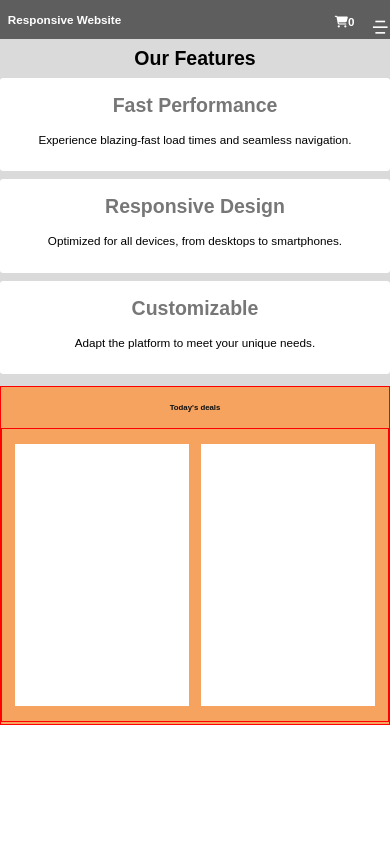
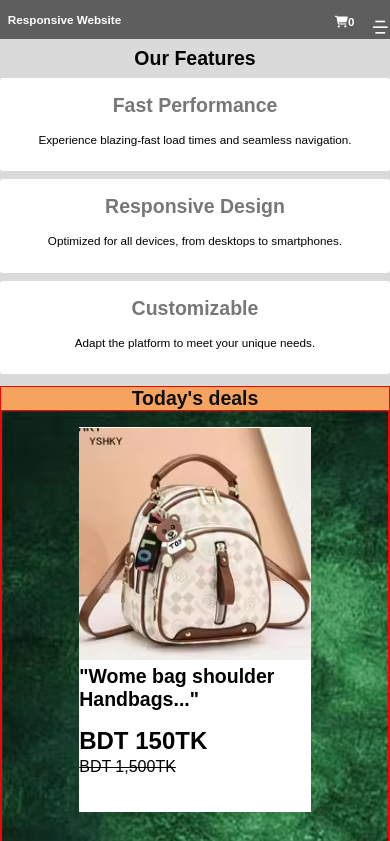
Before and after one commit to rokon1678/startCoding, a plain HTML site: page project/Responsive/Responsive.html in a window 390 px wide. Shown: the top 841 px of the page. Drawn offline with nearby package versions, Linux system fonts and the light colour scheme.

Commit message:
add new file

```diff
--- a/project/Responsive/Responsive.css
+++ b/project/Responsive/Responsive.css
@@ -184,19 +184,70 @@
     height: 90%;
     width: 45%;
     background-color: #fff;
-    /* background-image: url("background.avif");
-    object-fit: cover; */
+    background-image: url("background.avif");
+    object-fit: cover;
+    display: flex;
+    justify-content: center;
+    align-items: center;
 }
+
+
 
 .subSectiontwo{
     height: 90%;
     width: 45%;
     background-color: #fff;
-    /* background-image: url("bakcground2.jpg");
-    object-fit: cover; */
+    background-image: url("bakcground2.jpg");
+    object-fit: cover;
+    display: flex;
+    justify-content: center;
+    align-items: center;
+}
+
+/* subSectionOneProductAreaOne */
+.subSectionOneProductAreaOne{
+    height: 90%;
+    width: 30%;
+   background-color: #fff;
+    margin: 0rem 1rem;
+    transform: scale(1,1);
+    transition: all 0.4s 0s linear ;
+}
+
+.subSectionOneProductAreaOne:hover{
+    transform: scale(1.1,1.1);
 }
 
 
+.subSectionOneProductAreaOneImage{
+    height: 12vw;
+    width: 100%;
+    object-fit: cover;
+
+}
+/* discriptio  */
+.discription{
+    font-size: 1vw;
+    font-weight: 600;
+    font-family: sans-serif;
+}
+
+.discountPrice{
+    font-family: sans-serif;
+    margin: 1rem 0rem 0.2rem 0rem;
+}
+
+
+
+
+
+/* subSectionTwo */
+.subSectionOneProductAreaTwo{
+    height: 95%;
+    width: 30%;
+    background-color: #fff;
+    margin: 0rem 1rem;
+}
 /* media Quiary */
 
 @media (max-width: 426px) {
@@ -381,10 +432,10 @@
 /* sectiontwo */
 
 .sectiontwo{
-    height: 87vw;
+    height: 500vw;
     width: 100%;
-    background-color: #f5a35f;
-    border: 1px solid red;
+    /* background-color: #f5a35f; */
+    /* border: 1px solid red; */
     position: absolute;
     top: 99vw;
     z-index: 1;
@@ -392,35 +443,79 @@
 
 .sectionTwoHeader{
     color: #0f0f0f;
-    font-size: 2vw;
+    font-size: 5vw;
     text-align: center;
-    padding: 1rem 0rem ;
+    padding: 0rem 0rem ;
  }
 .sectionTwomain{
-    height:87%;
+    height:100%;
     width: 100%;
-   border:1px solid red;
+   /* border:1px solid red; */
    display: flex;
    justify-content: space-evenly;
    align-items: center;
+   flex-direction: column;
+}
+
+/* subSectionOne */
+
+.subSectionOne{
+    height: 180%;
+    width: 100%;
+    /* background-color: #fff; */
+    background-image: url("background.avif");
+    object-fit: cover;
+    margin: 0rem 0rem;
+    display: flex;
+    justify-content: center;
+    align-items: center;
+    flex-direction: column;
+    /* flex-wrap: wrap; */
+}
+
+.subSectiontwo{
+    height: 100%;
+    width: 100%;
+    /* background-color: #fff; */
+    background-image: url("bakcground2.jpg");
+    object-fit: cover;
+    /* display: flex;
+    justify-content: center;
+    align-items: center;
+    flex-direction: column; */
+}
+
+/* subSectionOneProductAreaOne */
+.subSectionOneProductAreaOne{
+    height: 95%;
+    width: 60%;
+   background-color: #fff;
+    margin: 1rem 1rem;
+ transform: scale(1,1);
+    transition: all 0.4s 0s linear ;
+}
+
+.subSectionOneProductAreaOne:hover{
+transform: scale(1.1,1.1);
+}
+
+.subSectionOneProductAreaOneImage{
+    height: 60vw;
+    width: 100%;
+    object-fit: contain;
 
 }
 
-.subSectionOne{
-    height: 90%;
-    width: 45%;
-    background-color: #fff;
-    /* background-image: url("background.avif");
-    object-fit: cover; */
+/* discriptio  */
+.discription{
+    font-size: 5vw;
+    font-weight: 600;
+    font-family: sans-serif;
 }
 
-.subSectiontwo{
-    height: 90%;
-    width: 45%;
-    background-color: #fff;
-    /* background-image: url("bakcground2.jpg");
-    object-fit: cover; */
+.discountPrice{
+    font-family: sans-serif;
+    margin: 1rem 0rem 0.2rem 0rem;
 }
 
-
 }
--- a/project/Responsive/Responsive.html
+++ b/project/Responsive/Responsive.html
@@ -63,8 +63,27 @@
             <h2 class="sectionTwoHeader">Today's deals</h2>
 
              <div class="sectionTwomain">
-            <div class="subSectionOne"></div>
-            <div class="subSectiontwo"></div>
+                <!-- subSectinOne -->
+            <div class="subSectionOne">
+
+                <div class="subSectionOneProductAreaOne">
+                    <img src="bacg pag.avif" alt="bag picture" class="subSectionOneProductAreaOneImage">
+                    <p class="discription">"Wome bag shoulder Handbags..."</p>
+                    <h2 class="discountPrice">BDT 150TK</h2>
+                    <del class="mainPrice">BDT 1,500TK</del>
+                    <h2 class="offDiscount"></h2>
+                </div>
+                <div class="subSectionOneProductAreaOne"></div>
+                <div class="subSectionOneProductAreaOne"></div>
+            </div>
+            <!-- subSectionTwo -->
+            <div class="subSectiontwo">
+                <div class="subSectionOneProductAreaTwo">
+
+                </div>
+                <div class="subSectionOneProductAreaTwo"></div>
+                <div class="subSectionOneProductAreaTwo"></div>
+            </div>
         </div>
          </div>
 
```
